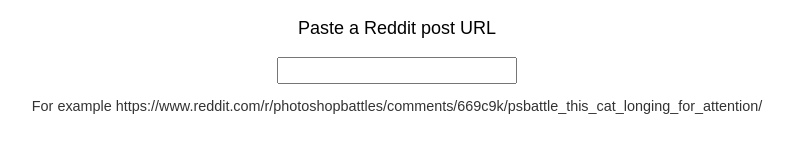
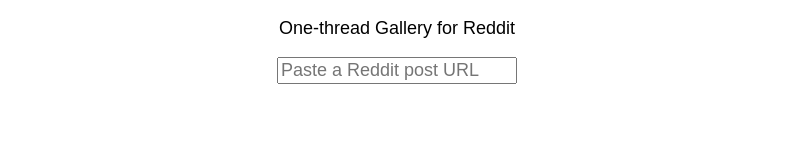
Before and after one commit to fregante/RedditGallery.ga, a plain HTML site: page index.html in a window 1280 px wide. Shown: the whole page, without its empty margins (243-1036 px from the left). Drawn offline with Linux system fonts and the light colour scheme.

Commit message:
Improve page intro

```diff
--- a/index.html
+++ b/index.html
@@ -24,9 +24,8 @@
 	}
 </style>
 <form action="." method="get">
-	<p>Paste a Reddit post URL</p>
-	<input type="text" name="url" autocomplete="off">
-	<p class=small>For example https://www.reddit.com/r/photoshopbattles/comments/669c9k/psbattle_this_cat_longing_for_attention/</p>
+	<p>One-thread Gallery for Reddit</p>
+	<input type="text" name="url" autocomplete="off" placeholder="Paste a Reddit post URL">
 </form>
 <script src="index.js"></script>
 </html>
```
